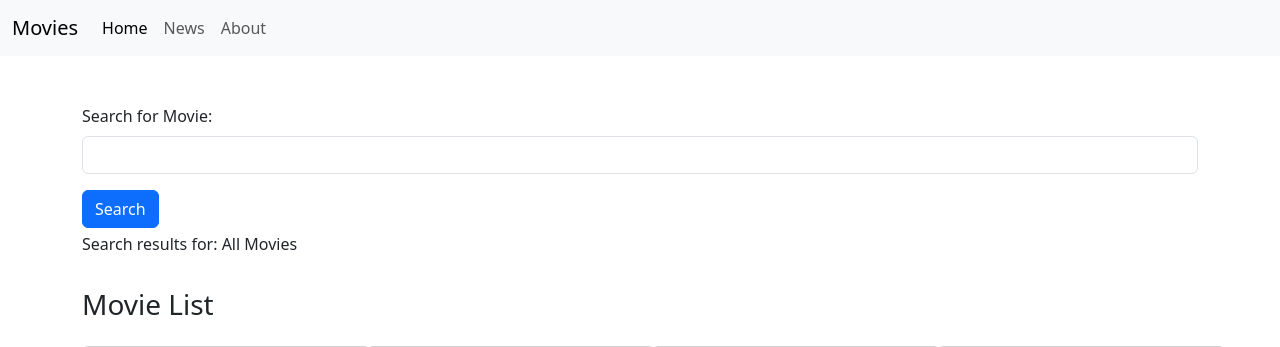
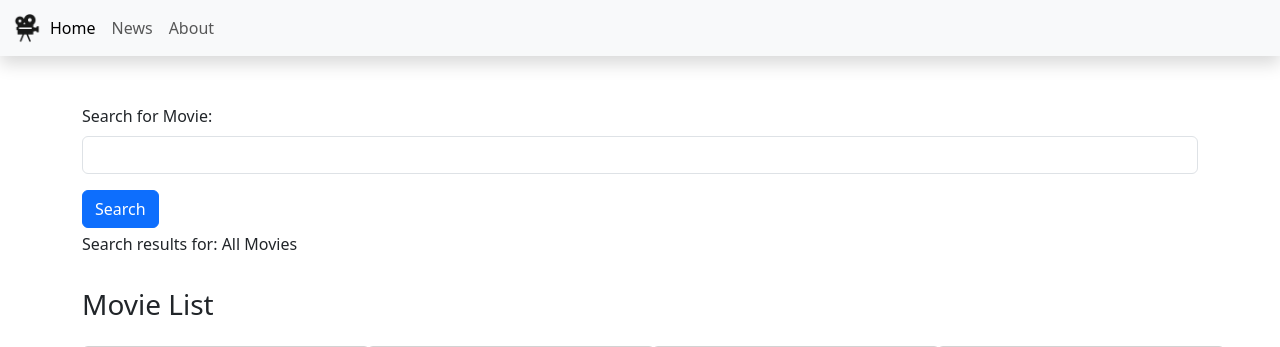
Before and after one commit to tomechava/moviereviewsproject, a Django app: page / in a window 1280 px wide. Shown: the top 347 px of the page. Run offline with Django 5.2, Linux system fonts and the light colour scheme; data comes from the database, SQL or seed files in the repository.

Commit message:
img navbar

```diff
--- a/moviereviewsproject/moviereviews/settings.py
+++ b/moviereviewsproject/moviereviews/settings.py
@@ -125,3 +125,8 @@ STATIC_URL = 'static/'
 # https://docs.djangoproject.com/en/5.0/ref/settings/#default-auto-field
 
 DEFAULT_AUTO_FIELD = 'django.db.models.BigAutoField'
+
+STATICFILES_DIRS = [
+    os.path.join(BASE_DIR, 'static'),
+    'moviereviews/static/',
+]
--- a/moviereviewsproject/moviereviews/templates/base.html
+++ b/moviereviewsproject/moviereviews/templates/base.html
@@ -8,9 +8,10 @@
     <title>Home</title>
 </head>
 <body>
-    <nav class="navbar navbar-expand-lg bg-body-tertiary">
+    <nav class="navbar navbar-expand-lg bg-body-tertiary shadow">
         <div class="container-fluid">
-          <a class="navbar-brand" href="{% url 'home' %}">Movies</a>
+            {% load static %}
+            <img src="{% static 'images/movie.png' %}" alt="" width="30" height="24" class=" img-fluid d-inline-block align-text-top">
             <button class="navbar-toggler" type="button" data-bs-toggle="collapse" data-bs-target="#navbarNav" aria-controls="navbarNav" aria-expanded="false" aria-label="Toggle navigation">
                 <span class="navbar-toggler-icon"></span>
             </button>
```
Also changed, not shown: moviereviewsproject/moviereviews/static/images/movie.png (added). Lines whose indentation alone changed are shown as unchanged.
